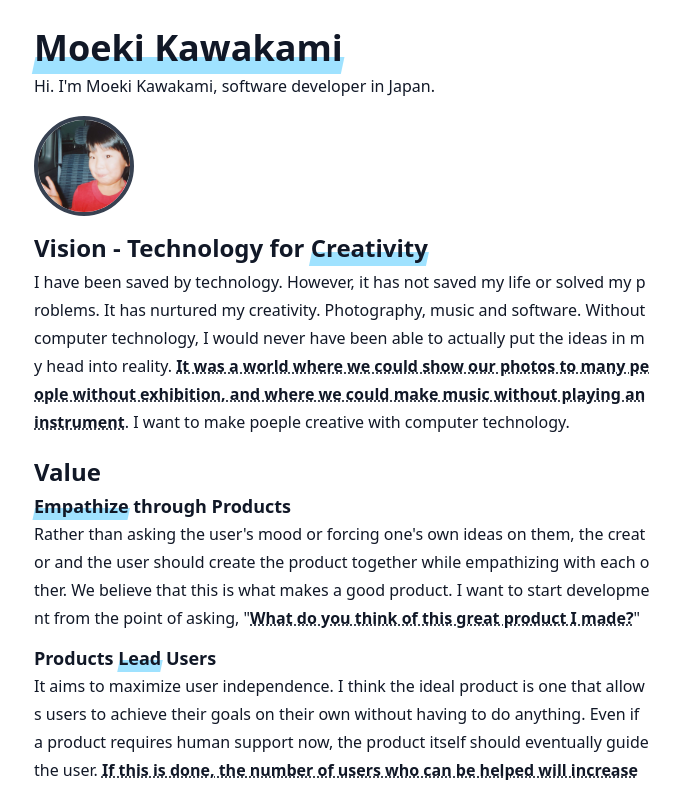
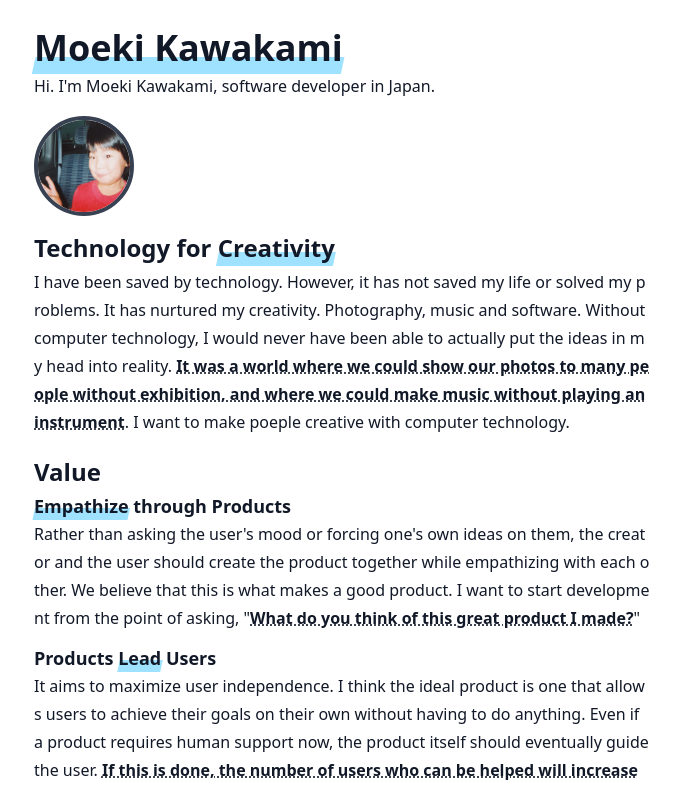
Before and after one commit to kawakamimoeki/website-legacy, a Next.js app: page / in a window 1280 px wide. Shown: the top 790 px of the page, without its empty margins (298-978 px from the left). Built offline with nearby package versions, Linux system fonts and the light colour scheme.

Commit message:
fix: avoid break of heading

```diff
--- a/components/vision.jsx
+++ b/components/vision.jsx
@@ -5,8 +5,7 @@ export default function component() {
   return (
     <div className="mb-5">
       <Heading>
-        Vision - Technology for{' '}
-        <span className="marker marker-sky">Creativity</span>
+        Technology for <span className="marker marker-sky">Creativity</span>
       </Heading>
       <p>
         I have been saved by technology. However, it has not saved my life or
```
